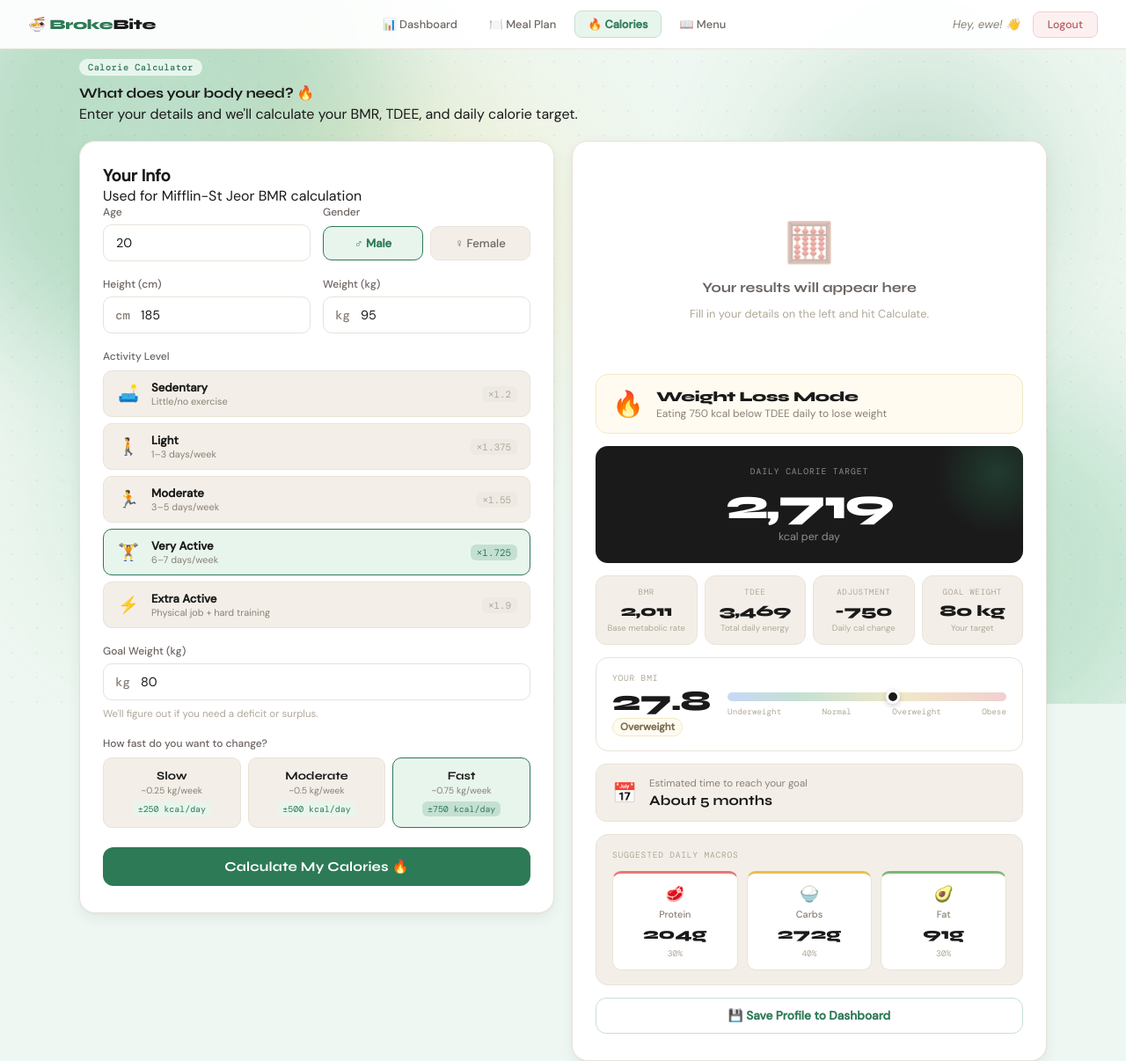
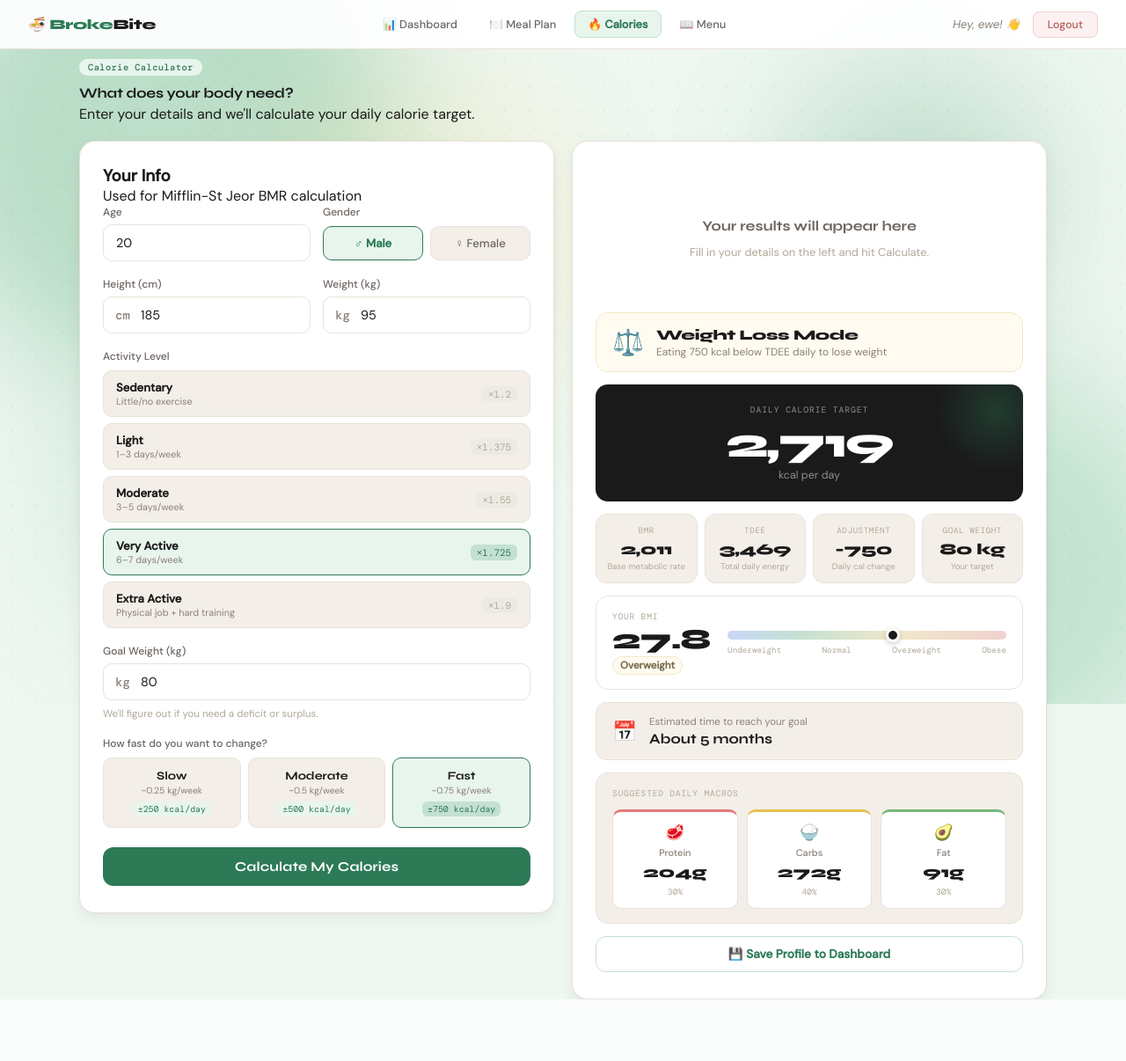
Before and after one commit to choongkarhung/GitExercise-G072, a Flask app: page /calorie in a window 1280 px wide. Shown: the whole page at 88% size. After the commit the page ends 1136 px from the top, so only its background shows below. Run offline with Flask 3, Linux system fonts and the light colour scheme; a user stored in the database is signed in; data comes from the database, SQL or seed files in the repository; both versions use the stored data as it was after the commit.

Commit message:
Slight changes

```diff
--- a/static/calorie.js
+++ b/static/calorie.js
@@ -1,4 +1,3 @@
-// STATE
 let selectedGender   = 'male';
 let selectedActivity = 1.2;
 let selectedSpeed    = 250;
@@ -18,9 +17,9 @@ async function loadSavedProfile() {
         });
 
         // Restore fields
-        document.getElementById('cal-age').value         = p.age;
-        document.getElementById('cal-height').value      = p.height_cm;
-        document.getElementById('cal-weight').value      = p.weight_kg;
+        document.getElementById('cal-age').value = p.age;
+        document.getElementById('cal-height').value = p.height_cm;
+        document.getElementById('cal-weight').value = p.weight_kg;
         document.getElementById('cal-goal-weight').value = p.goal_weight_kg;
 
         // Restore activity
@@ -105,7 +104,7 @@ function calculateFromValues(age, height, weight, goalWeight) {
        // TDEE
     const tdee = bmr * selectedActivity;
 
-    // ── Goal direction ──
+    // Goal direction
     const weightDiff = goalWeight - weight;
     let adjustment   = 0;
     let goalMode     = 'maintain';
@@ -125,20 +124,20 @@ function calculateFromValues(age, height, weight, goalWeight) {
 
     // BMI
     const heightM = height / 100;
-    const bmi     = weight / (heightM * heightM);
+    const bmi = weight / (heightM * heightM);
 
     //  Macros (30/40/30)
     const proteinG = Math.round((targetCalories * 0.30) / 4);
-    const carbsG   = Math.round((targetCalories * 0.40) / 4);
-    const fatG     = Math.round((targetCalories * 0.30) / 9);
+    const carbsG = Math.round((targetCalories * 0.40) / 4);
+    const fatG = Math.round((targetCalories * 0.30) / 9);
 
     //  Timeline
     let timelineStr = 'Already at your goal! 🎉';
     if (Math.abs(weightDiff) >= 0.5 && selectedSpeed > 0) {
-        const kgPerWeek   = selectedSpeed / 7700 * 7;
+        const kgPerWeek = selectedSpeed / 7700 * 7;
         const weeksNeeded = Math.abs(weightDiff) / kgPerWeek;
-        const months      = Math.floor(weeksNeeded / 4.33);
-        const weeks       = Math.round(weeksNeeded % 4.33);
+        const months = Math.floor(weeksNeeded / 4.33);
+        const weeks = Math.round(weeksNeeded % 4.33);
         if (months === 0) {
             timelineStr = `About ${Math.round(weeksNeeded)} week${Math.round(weeksNeeded) !== 1 ? 's' : ''}`;
         } else if (weeks === 0) {
@@ -190,38 +189,35 @@ function renderResults(d) {
     banner.className = 'goal-banner';
     if (d.goalMode === 'deficit') {
         banner.classList.add('deficit');
-        document.getElementById('goal-icon').textContent  = '🔥';
         document.getElementById('goal-label').textContent = 'Weight Loss Mode';
-        document.getElementById('goal-sub').textContent   =
+        document.getElementById('goal-sub').textContent =
             `Eating ${Math.abs(d.adjustment)} kcal below TDEE daily to lose weight`;
     } else if (d.goalMode === 'surplus') {
         banner.classList.add('surplus');
-        document.getElementById('goal-icon').textContent  = '💪';
         document.getElementById('goal-label').textContent = 'Weight Gain Mode';
-        document.getElementById('goal-sub').textContent   =
+        document.getElementById('goal-sub').textContent =
             `Eating ${d.adjustment} kcal above TDEE daily to gain weight`;
     } else {
-        document.getElementById('goal-icon').textContent  = '⚖️';
         document.getElementById('goal-label').textContent = 'Maintaining Weight';
-        document.getElementById('goal-sub').textContent   = 'Your goal weight matches your current weight!';
+        document.getElementById('goal-sub').textContent = 'Your goal weight matches your current weight!';
     }
 
     document.getElementById('target-value').textContent = d.targetCalories.toLocaleString();
-    document.getElementById('res-bmr').textContent      = d.bmr.toLocaleString();
-    document.getElementById('res-tdee').textContent     = d.tdee.toLocaleString();
+    document.getElementById('res-bmr').textContent = d.bmr.toLocaleString();
+    document.getElementById('res-tdee').textContent = d.tdee.toLocaleString();
     const adjustStr = d.adjustment === 0 ? '±0'
         : d.adjustment > 0 ? `+${d.adjustment}` : `${d.adjustment}`;
-    document.getElementById('res-adjust').textContent   = adjustStr;
-    document.getElementById('res-goalwt').textContent   = `${d.goalWeight} kg`;
+    document.getElementById('res-adjust').textContent = adjustStr;
+    document.getElementById('res-goalwt').textContent = `${d.goalWeight} kg`;
 
     // BMI
     const bmiVal = d.bmi.toFixed(1);
     document.getElementById('bmi-value').textContent = bmiVal;
     let bmiCat, bmiClass;
-    if (d.bmi < 18.5)    { bmiCat = 'Underweight'; bmiClass = 'bmi-under'; }
-    else if (d.bmi < 25) { bmiCat = 'Normal';       bmiClass = 'bmi-normal'; }
-    else if (d.bmi < 30) { bmiCat = 'Overweight';   bmiClass = 'bmi-over'; }
-    else                 { bmiCat = 'Obese';         bmiClass = 'bmi-obese'; }
+    if (d.bmi < 18.5) { bmiCat = 'Underweight'; bmiClass = 'bmi-under'; }
+    else if (d.bmi < 25) { bmiCat = 'Normal'; bmiClass = 'bmi-normal'; }
+    else if (d.bmi < 30) { bmiCat = 'Overweight'; bmiClass = 'bmi-over'; }
+    else { bmiCat = 'Obese'; bmiClass = 'bmi-obese'; }
     const bmiCatEl = document.getElementById('bmi-category');
     bmiCatEl.textContent = bmiCat;
     bmiCatEl.className   = `bmi-category ${bmiClass}`;
@@ -229,10 +225,10 @@ function renderResults(d) {
     const bmiPct = Math.min(Math.max((d.bmi - 10) / (40 - 10) * 100, 2), 98);
     document.getElementById('bmi-marker').style.left = `${bmiPct}%`;
 
-    document.getElementById('timeline-val').textContent  = d.timelineStr;
+    document.getElementById('timeline-val').textContent = d.timelineStr;
     document.getElementById('macro-protein').textContent = `${d.proteinG}g`;
-    document.getElementById('macro-carbs').textContent   = `${d.carbsG}g`;
-    document.getElementById('macro-fat').textContent     = `${d.fatG}g`;
+    document.getElementById('macro-carbs').textContent = `${d.carbsG}g`;
+    document.getElementById('macro-fat').textContent = `${d.fatG}g`;
 
     // Show save button once we have results
     document.getElementById('save-profile-btn').style.display = 'flex';
@@ -243,14 +239,14 @@ document.getElementById('save-profile-btn').addEventListener('click', async () =
     if (!lastResult) return;
 
     const btn = document.getElementById('save-profile-btn');
-    btn.disabled    = true;
+    btn.disabled  = true;
     btn.textContent = 'Saving...';
 
     try {
         const res = await fetch('/api/calorie_profile', {
-            method:  'POST',
+            method: 'POST',
             headers: { 'Content-Type': 'application/json' },
-            body:    JSON.stringify(lastResult),
+            body: JSON.stringify(lastResult),
         });
 
         if (res.ok) {
@@ -258,17 +254,17 @@ document.getElementById('save-profile-btn').addEventListener('click', async () =
             btn.textContent = '✅ Saved!';
             setTimeout(() => {
                 btn.textContent = '💾 Save Profile';
-                btn.disabled    = false;
+                btn.disabled = false;
             }, 3000);
         } else {
             const data = await res.json();
             showCalMsg('error', data.error || 'Failed to save profile.');
-            btn.textContent = '💾 Save Profile';
-            btn.disabled    = false;
+            btn.textContent = 'Save Profile';
+            btn.disabled = false;
         }
     } catch (e) {
         showCalMsg('error', 'Network error. Please try again.');
-        btn.textContent = '💾 Save Profile';
+        btn.textContent = 'Save Profile';
         btn.disabled    = false;
     }
 });
--- a/templates/calorie.html
+++ b/templates/calorie.html
@@ -40,8 +40,8 @@
         <div class="cal-header">
             <div>
                 <span class="pill-tag">Calorie Calculator</span>
-                <h2 class="dash-title">What does your body need? 🔥</h2>
-                <p class="dash-sub">Enter your details and we'll calculate your BMR, TDEE, and daily calorie target.</p>
+                <h2 class="dash-title">What does your body need? </h2>
+                <p class="dash-sub">Enter your details and we'll calculate your daily calorie target.</p>
             </div>
         </div>
 
@@ -97,7 +97,6 @@
                         <label>Activity Level</label>
                         <div class="activity-options" id="activity-options">
                             <div class="activity-opt active" data-val="1.2">
-                                <span class="act-icon">🛋️</span>
                                 <div class="act-text">
                                     <div class="act-label">Sedentary</div>
                                     <div class="act-sub">Little/no exercise</div>
@@ -105,7 +104,6 @@
                                 <span class="act-mult">×1.2</span>
                             </div>
                             <div class="activity-opt" data-val="1.375">
-                                <span class="act-icon">🚶</span>
                                 <div class="act-text">
                                     <div class="act-label">Light</div>
                                     <div class="act-sub">1–3 days/week</div>
@@ -113,7 +111,6 @@
                                 <span class="act-mult">×1.375</span>
                             </div>
                             <div class="activity-opt" data-val="1.55">
-                                <span class="act-icon">🏃</span>
                                 <div class="act-text">
                                     <div class="act-label">Moderate</div>
                                     <div class="act-sub">3–5 days/week</div>
@@ -121,7 +118,6 @@
                                 <span class="act-mult">×1.55</span>
                             </div>
                             <div class="activity-opt" data-val="1.725">
-                                <span class="act-icon">🏋️</span>
                                 <div class="act-text">
                                     <div class="act-label">Very Active</div>
                                     <div class="act-sub">6–7 days/week</div>
@@ -129,7 +125,6 @@
                                 <span class="act-mult">×1.725</span>
                             </div>
                             <div class="activity-opt" data-val="1.9">
-                                <span class="act-icon">⚡</span>
                                 <div class="act-text">
                                     <div class="act-label">Extra Active</div>
                                     <div class="act-sub">Physical job + hard training</div>
@@ -171,7 +166,7 @@
                         </div>
                     </div>
 
-                    <button id="cal-btn" class="btn-calculate">Calculate My Calories 🔥</button>
+                    <button id="cal-btn" class="btn-calculate">Calculate My Calories </button>
                 </div>
             </div>
 
@@ -180,7 +175,6 @@
 
                 <!-- Placeholder state -->
                 <div class="results-placeholder" id="results-placeholder">
-                    <div class="placeholder-icon">🧮</div>
                     <p class="placeholder-title">Your results will appear here</p>
                     <p class="placeholder-sub">Fill in your details on the left and hit Calculate.</p>
                 </div>
--- a/templates/dashboard.html
+++ b/templates/dashboard.html
@@ -28,7 +28,7 @@
             <a href="/menu" class="nav-link nav-link">📖 Menu</a>
         </div>
         <div class="nav-right">
-            <span class="user-greeting">Hey, {{ username }}! 👋</span>
+            <span class="user-greeting">Hey, {{ username }}!</span>
             <button class="logout-btn" id="logout-btn">Logout</button>
         </div>
     </nav>
@@ -170,14 +170,14 @@
                     <span class="panel-sub">Today's spending</span>
                 </div>
                 <div class="expense-list" id="expense-list">
-                    <div class="expense-empty">No expenses logged yet.<br>Start tracking above! 👆</div>
+                    <div class="expense-empty">No expenses logged yet.<br>Start tracking above!</div>
                 </div>
             </div>
 
             <!-- MEAL SUGGESTIONS -->
             <div class="panel meal-panel">
                 <div class="panel-header">
-                    <h3>Meal Ideas 🍜</h3>
+                    <h3>Meal Ideas</h3>
                     <span class="panel-sub">Fits your daily budget</span>
                 </div>
                 <div class="meal-list" id="meal-list">
--- a/templates/mealplan.html
+++ b/templates/mealplan.html
@@ -28,7 +28,7 @@
             <a href="/menu" class="nav-link nav-link">📖 Menu</a>
         </div>
         <div class="nav-right">
-            <span class="user-greeting">Hey, {{ username }}! 👋</span>
+            <span class="user-greeting">Hey, {{ username }}!</span>
             <button class="logout-btn" id="logout-btn">Logout</button>
         </div>
     </nav>
@@ -40,11 +40,11 @@
         <div class="mp-header">
             <div>
                 <span class="pill-tag">Daily Meal Plan</span>
-                <h2 class="dash-title">What should I eat today? 🍜</h2>
+                <h2 class="dash-title">What should I eat today?</h2>
                 <p class="dash-sub">We'll build you a breakfast, lunch and dinner that fits your daily budget.</p>
             </div>
             <button class="btn-regenerate" id="regen-btn">
-                <span class="regen-icon">🎲</span> Regenerate Plan
+                <span class="regen"> Regenerate Plan </span>
             </button>
         </div>
 
```
Also changed, not shown: static/dashboard.js (+8 -8 lines), static/mealplan.js (+6 -6 lines), brokebite.db.
